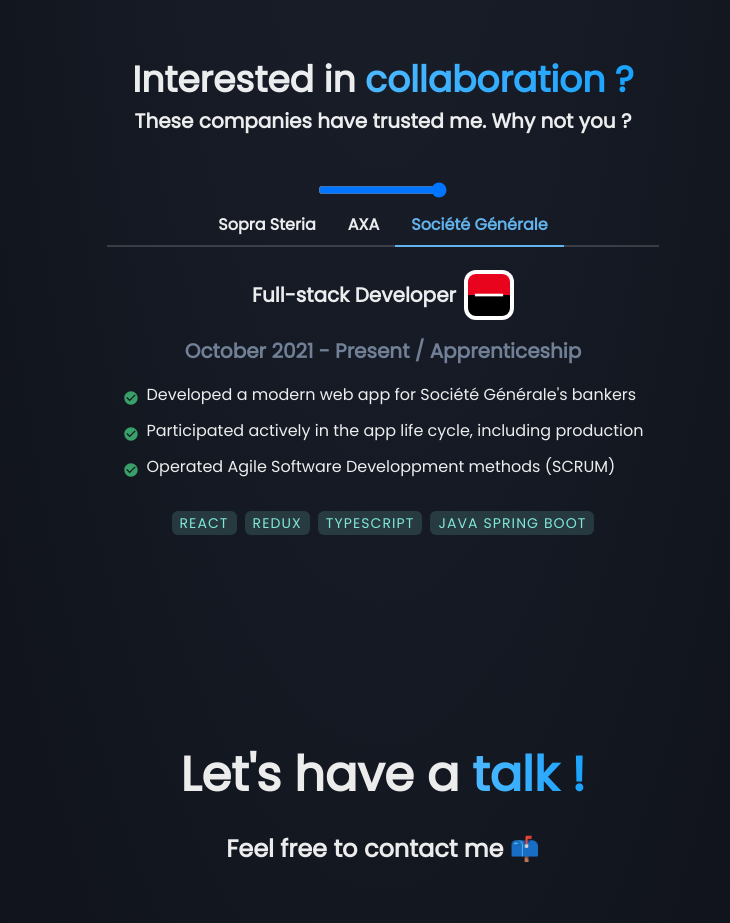
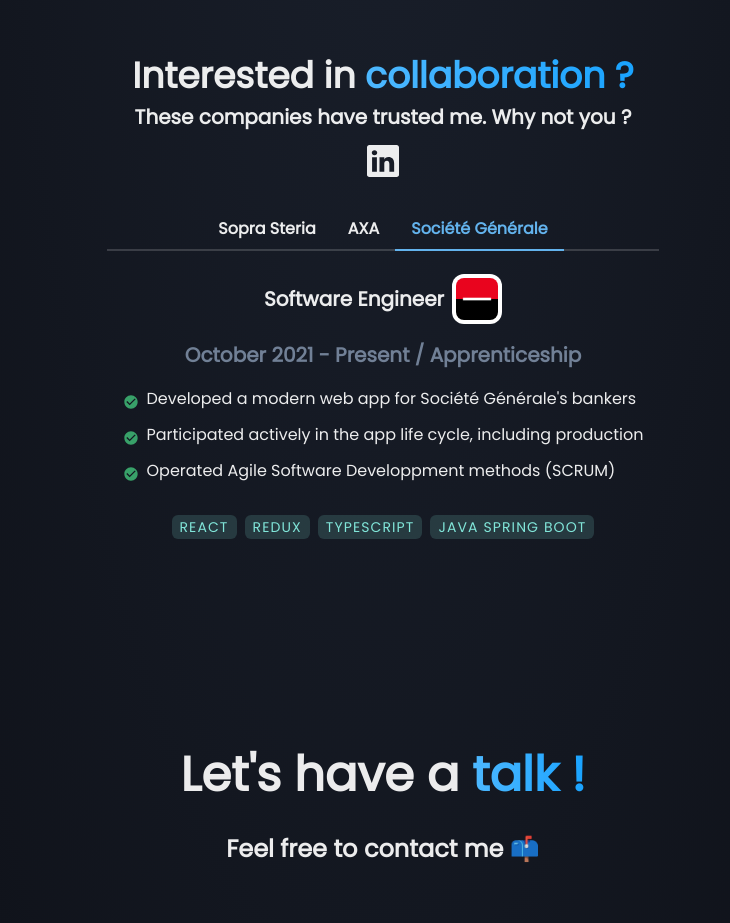
Before and after one commit to hugosinp/hugo-sinprasith-portfolio, a React (Create React App) app: page / in a window 1280 px wide. Shown: the part 3040-3963 px from the top of the page, without its empty margins (257-987 px from the left). Built offline with nearby package versions, Linux system fonts and the light colour scheme; no server answers.

Commit message:
updated data & removed slider

```diff
--- a/public/index.html
+++ b/public/index.html
@@ -7,10 +7,10 @@
     <meta name="theme-color" content="#000000" />
     <meta
       name="description"
-      content="Hugo Sinprasith, Student/Apprentice/Freelance Full-Stack developper. Get to know me here and discover my profile ! Feel free to contact me if your interested in a collaboration"
+      content="Hugo Sinprasith, Student/Apprentice/Freelance Software Engineer. Get to know me here and discover my expertise !"
     />
     <title>
-      Hugo Sinprasith | Full-Stack Developer
+      Hugo Sinprasith | Software Engineer
     </title>
 
     <link rel="apple-touch-icon" href="%PUBLIC_URL%/logo192.png" />
--- a/src/app/components/organisms/oEntrepriseSection.js
+++ b/src/app/components/organisms/oEntrepriseSection.js
@@ -17,18 +17,15 @@
 	VStack,
 	List,
 	ListItem,
-	ListIcon,
+	ListIcon, IconButton, useColorModeValue, Link,
 } from '@chakra-ui/react';
 import { MdCheckCircle } from 'react-icons/md';
 
 import { usEntreprises } from '../../static/data';
+import {BsLinkedin} from "react-icons/bs";
 
 const OEntrepriseSection = () => {
 	const [tabIndex, setTabIndex] = useState(usEntreprises.length - 1);
-
-	const handleSliderChange = (event) => {
-		setTabIndex(parseInt(event.target.value, 10));
-	};
 
 	const handleTabsChange = (index) => {
 		setTabIndex(index);
@@ -45,9 +42,20 @@
 						</Text>
 					</Heading>
 					<Heading size={'md'}>These companies have trusted me. Why not you ?</Heading>
-
-					<Box pt={10}>
-						<input type="range" min="0" max={usEntreprises.length - 1} value={tabIndex} onChange={handleSliderChange} />
+					<Link href="https://www.linkedin.com/in/hugo-sinprasith-1b5367199/" isExternal>
+						<IconButton
+							aria-label="linkedin"
+							variant="ghost"
+							size="lg"
+							icon={<BsLinkedin size="32px" />}
+							_hover={{
+								bg: 'blue.500',
+								color: useColorModeValue('white', 'gray.700'),
+							}}
+							isRound
+						/>
+					</Link>
+					<Box pt={4}>
 						<Tabs index={tabIndex} onChange={handleTabsChange} align={'center'}>
 							<TabList>
 								{usEntreprises.map((entreprise) => (
--- a/src/app/static/data.js
+++ b/src/app/static/data.js
@@ -99,7 +99,7 @@
 		id: 2,
 		name: 'AXA',
 		date: 'October 2020 - September 2021',
-		job: 'Software Engineer',
+		job: 'Data Engineer',
 		job_type: 'Apprenticeship',
 		description: [
 			{
@@ -135,7 +135,7 @@
 		id: 3,
 		name: 'Société Générale',
 		date: 'October 2021 - Present',
-		job: 'Full-stack Developer',
+		job: 'Software Engineer',
 		job_type: 'Apprenticeship',
 		description: [
 			{
```
